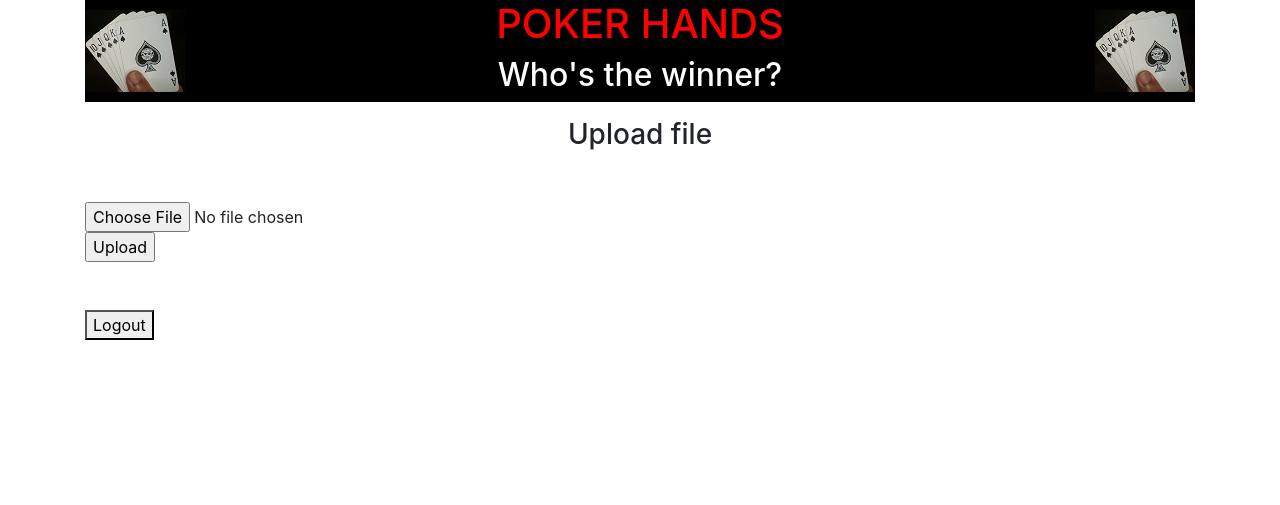
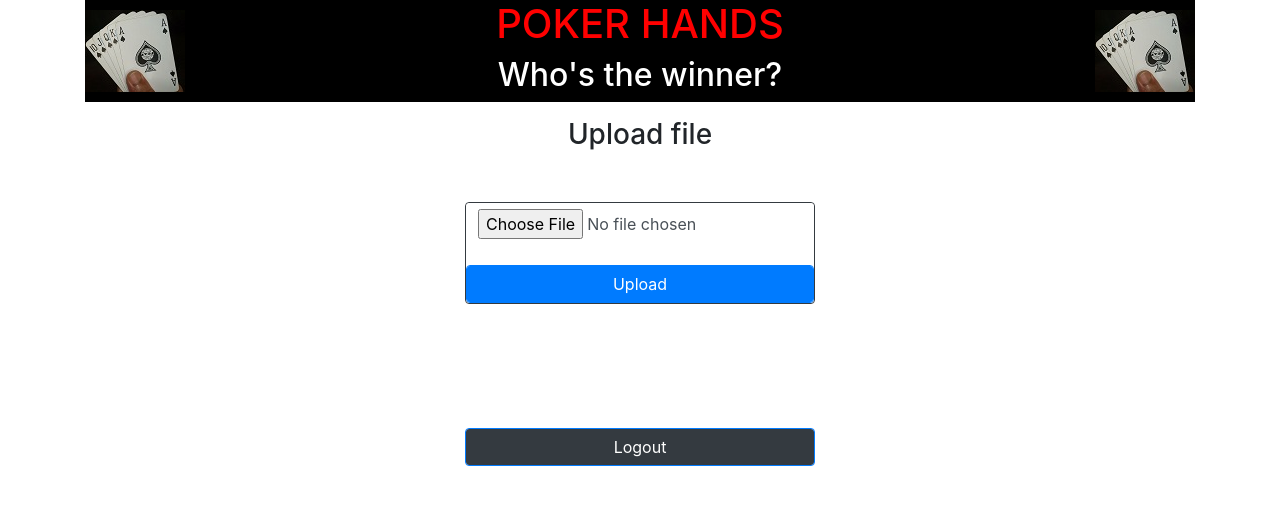
Before and after one commit to sbuttigieg/Poker_Hands, a PHP site: page /index.php?upload in a window 1280 px wide. Shown: the top 505 px of the page. Run offline with PHP 8.4, Linux system fonts and the light colour scheme; the visitor is signed in with stand-in values (Sample User, id 1).

Commit message:
Beautified upload view.

```diff
--- a/View/title.php
+++ b/View/title.php
@@ -1,14 +1,14 @@
 <div style="background-color: black;" class="page-header">
     <div class="row">
         <div class="col-md-4 align-self-center">
-            <img class="float-left" src="img/poker-hands-100x82.jpg" alt="Poker Hand" height="82" width="100">
+            <img class="float-left" src="View/img/poker-hands-100x82.jpg" alt="Poker Hand" height="82" width="100">
         </div>
         <div class="col-md-4">
                 <h1 class="text-center" style="color:red;">POKER HANDS</h1>
                 <h2 class="text-center" style="color:white;">Who's the winner?</h2>
         </div>
         <div class="col-md-4 align-self-center">
-            <img class="float-right align-middle" src="img/poker-hands-100x82.jpg" alt="Poker Hand" height="82" width="100">
+            <img class="float-right align-middle" src="View/img/poker-hands-100x82.jpg" alt="Poker Hand" height="82" width="100">
         </div>
     </div>
 </div>
--- a/View/upload.php
+++ b/View/upload.php
@@ -27,42 +27,75 @@
         $_SESSION['destFile'] = $destFile;
     }
 }
-?>
 
+include 'View/title.php'; // print titles ?>
+
+<div class="row">
+    <div class="col-md-4"></div>
+    <div class="col-md-4">
         <?php
-include 'View/title.php'; // print titles
-
-// Show if upload was successful
-if (isset($_SESSION['destFile']) && $validFile == true) {
-    echo "File successfully uploaded";
-} else if ($validFile == false){
-    echo 'Invalid file format';
-}
-
         //Show "Choose File" and "Upload" buttons if file not uploaded
         if (!isset($_SESSION['destFile'])){?>
-    <form enctype="multipart/form-data" method="POST">
-        <input name='fileToProcess' type='file' accept=".txt">
+            <form class="rounded border border-dark" role="form"
+                  enctype="multipart/form-data" method="POST">
+                <input class="form-control border-0" name='fileToProcess'
+                       type='file' accept=".txt">
                 <br>
-        <input type='submit' value='Upload'>
+                <button class="form-control btn btn-primary text-white"
+                        type="submit">Upload</button>
             </form>
-<br><br>
-<?php }
+        <br>
+        <?php }?>
+    </div>
+    <div class="col-md-4"></div>
+</div>
 
+<div class="row">
+    <div class="col-md-4"></div>
+    <div class="col-md-4 align-self-center">
+        <?php
+        // Show whether upload was successful
+        if (isset($_SESSION['destFile']) && $validFile == true) {
+            echo "<h6 class=\"text-center\" style=\"color:red;\">"
+            . "File successfully uploaded";
+        } else if ($validFile == false){
+            echo "<h6 class=\"text-center\" style=\"color:red;\">"
+            . "Invalid file format";
+        }?>
+    </div>
+    <div class="col-md-4"></div>
+</div>
+
+<div class="row">
+    <div class="col-md-4"></div>
+    <div class="col-md-4">
+        <?php
         // If file has been uploaded, show "See Results" button
         // Calls "results" if pressed
         if (isset($_SESSION['destFile'])){?>
-    <form name="resultsForm" id="resultsForm" action="index.php?results" method="POST">
-        <button type="submit" >See Results</button>
+            <form role="form" name="resultsForm" id="resultsForm"
+                  action="index.php?results" method="POST">
+                <button class="form-control btn btn-primary text-white"
+                        type="submit" >See Results</button>
             </form>
         <?php }?>
-
+    </div>
+    <div class="col-md-4"></div>
+</div>
+<div class="row" style="height:100px;"></div>
+<div class="row">
+    <div class="col-md-4"></div>
+    <div class="col-md-4">
         <?php
-
         // If user is logged in, show "Logout" button
         // Calls logout if pressed
         if (isset($_SESSION['adminUser'])){?>
-    <form name="logoutForm" id="logoutForm" action="index.php?logout" method="POST">
-        <button type="submit" >Logout</button>
+            <form name="logoutForm" id="logoutForm" action="index.php?logout"
+                  method="POST">
+                <button class="bg-dark form-control btn btn-primary text-white"
+                        type="submit" >Logout</button>
             </form>
         <?php }?>
+    </div>
+    <div class="col-md-4"></div>
+</div>
```
Lines whose indentation alone changed are shown as unchanged.
